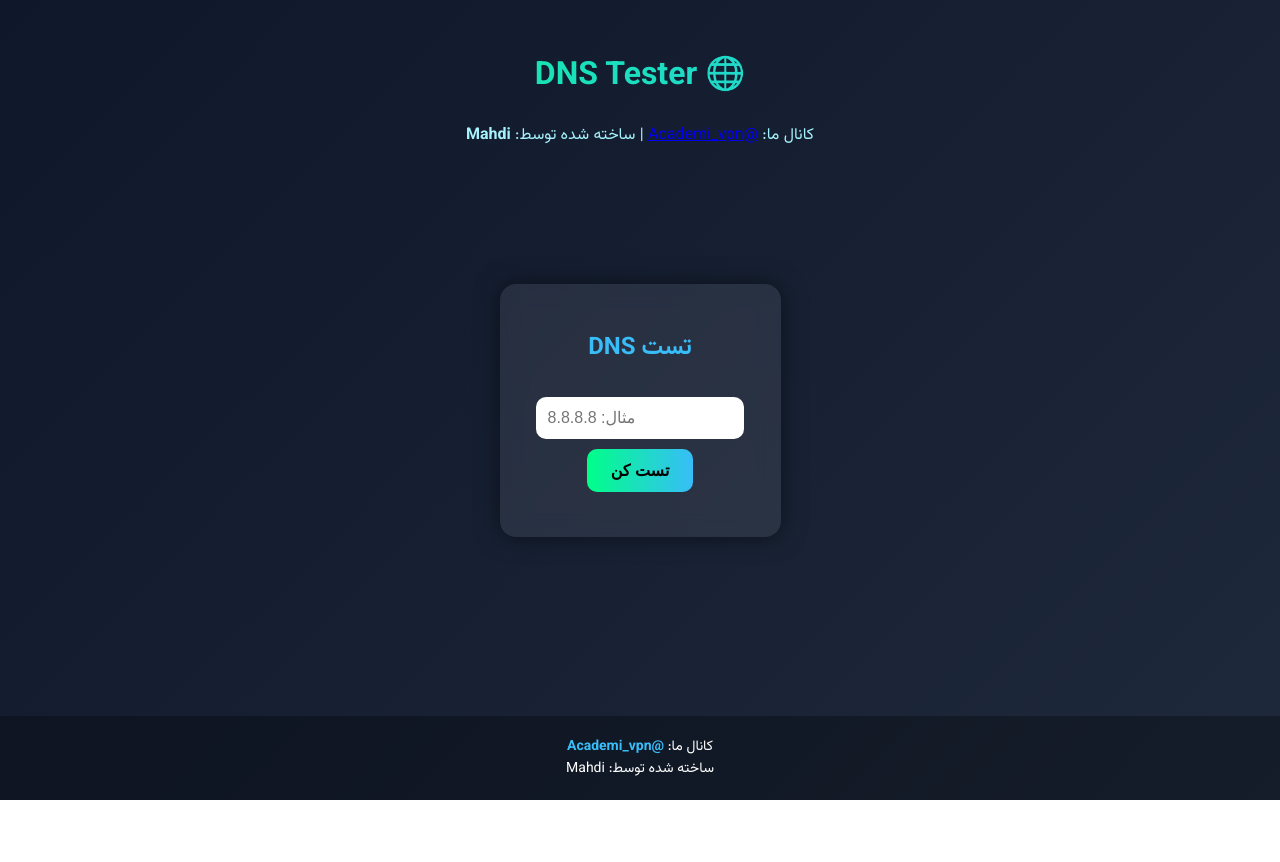
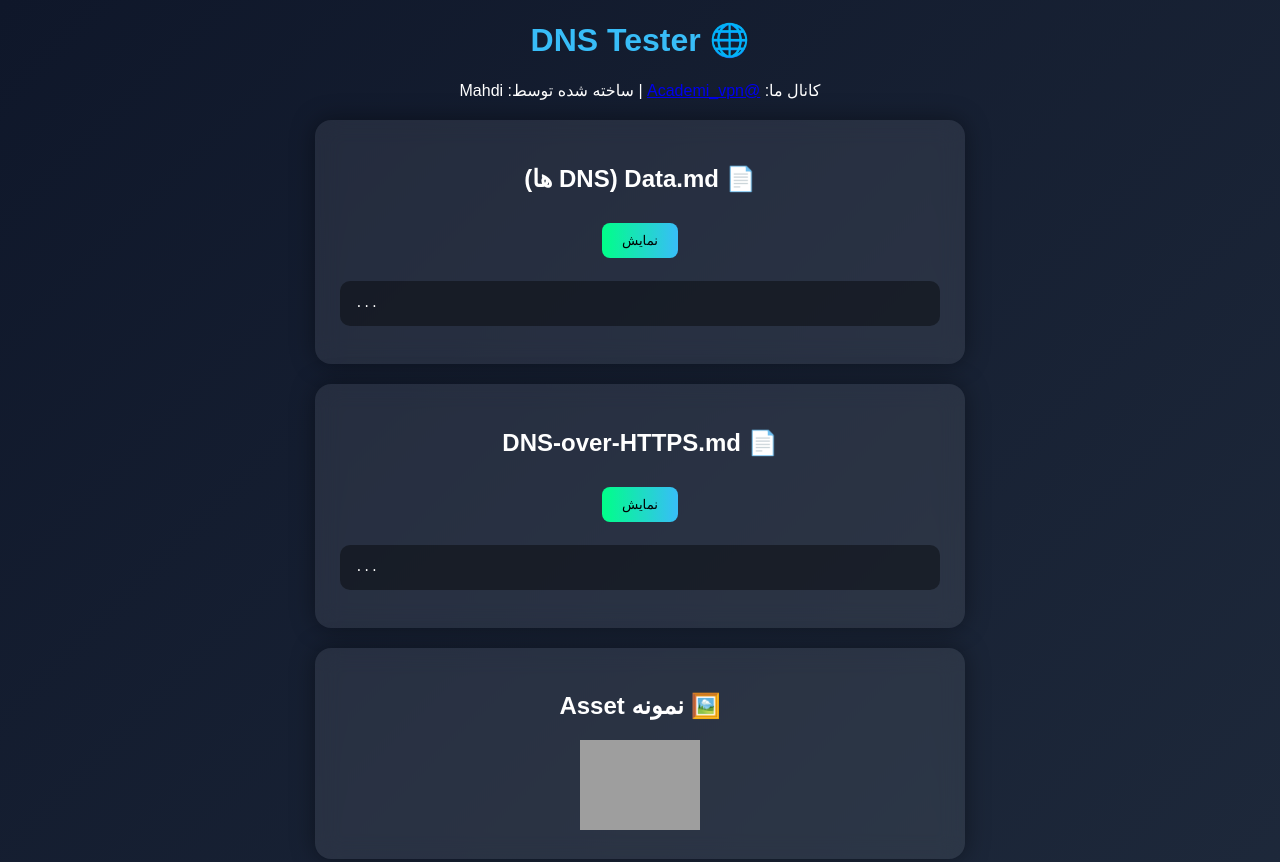
Before and after one commit to Academivpn73/DNS_Tester_web, a plain HTML site: page index.html in a window 1280 px wide. Shown: the top 862 px of the page. Before the commit the page ends 800 px from the top, so only its background shows below. Drawn offline with Linux system fonts and the light colour scheme; grey boxes are pictures that could not be loaded.

Commit message:
Update index.html

```diff
--- a/index.html
+++ b/index.html
@@ -4,128 +4,88 @@
   <meta charset="utf-8">
   <title>🌐 DNS Tester — Academi_vpn</title>
   <meta name="viewport" content="width=device-width, initial-scale=1">
-  <link href="https://fonts.googleapis.com/css2?family=Vazirmatn:wght@400;700&display=swap" rel="stylesheet">
   <style>
     body {
-      font-family: Vazirmatn, sans-serif;
-      background: linear-gradient(135deg, #0f172a, #1e293b);
+      font-family: sans-serif;
+      background: linear-gradient(135deg,#0f172a,#1e293b);
       color: #fff;
       margin: 0;
-      min-height: 100vh;
-      display: flex;
-      flex-direction: column;
-    }
-    header {
+      padding: 0;
       text-align: center;
-      padding: 30px 20px;
-    }
-    header h1 {
-      font-size: 32px;
-      background: linear-gradient(90deg, #00ff88, #38bdf8);
-      -webkit-background-clip: text;
-      color: transparent;
-    }
-    header p {
-      margin-top: 10px;
-      color: #a5f3fc;
     }
     .card {
       background: rgba(255,255,255,0.08);
       backdrop-filter: blur(12px);
       border-radius: 16px;
       padding: 25px;
-      margin: auto;
-      max-width: 480px;
-      text-align: center;
-      box-shadow: 0 0 25px rgba(0,0,0,0.5);
+      margin: 20px auto;
+      max-width: 600px;
+      box-shadow: 0 0 25px rgba(0,0,0,0.4);
     }
-    .card h2 {
-      margin-bottom: 20px;
-      color: #38bdf8;
+    h1 {color: #38bdf8;}
+    button {
+      padding: 10px 20px;
+      border: none;
+      border-radius: 8px;
+      background: linear-gradient(90deg,#00ff88,#38bdf8);
+      cursor: pointer;
+      margin: 10px;
     }
-    input {
-      padding: 12px;
-      width: 80%;
+    pre {
+      text-align: left;
+      background: rgba(0,0,0,0.4);
+      padding: 15px;
       border-radius: 10px;
-      border: none;
-      margin: 10px 0;
-      font-size: 16px;
-      text-align: left;
-    }
-    button {
-      padding: 12px 24px;
-      border: none;
-      border-radius: 10px;
-      font-size: 16px;
-      font-weight: bold;
-      background: linear-gradient(90deg, #00ff88, #38bdf8);
-      cursor: pointer;
-      transition: all 0.3s ease;
-    }
-    button:hover {
-      transform: scale(1.05);
-      box-shadow: 0 0 15px rgba(0,255,200,0.7);
-    }
-    #result {
-      margin-top: 20px;
-      font-size: 18px;
-      color: #f0fdfa;
+      overflow-x: auto;
+      direction: ltr;
     }
     footer {
-      text-align: center;
+      background: rgba(0,0,0,0.3);
       padding: 20px;
-      margin-top: auto;
-      font-size: 14px;
-      background: rgba(0,0,0,0.3);
+      margin-top: 40px;
     }
-    footer a {
-      color: #38bdf8;
-      font-weight: bold;
-      text-decoration: none;
-    }
+    footer a {color:#38bdf8;font-weight:bold;text-decoration:none;}
   </style>
 </head>
 <body>
-  <header>
-    <h1>🌐 DNS Tester</h1>
-    <p>کانال ما: <a href="https://t.me/Academi_vpn" target="_blank">@Academi_vpn</a> | ساخته شده توسط: <b>Mahdi</b></p>
-  </header>
+  <h1>🌐 DNS Tester</h1>
+  <p>کانال ما: <a href="https://t.me/Academi_vpn" target="_blank">@Academi_vpn</a> | ساخته شده توسط: Mahdi</p>
 
   <div class="card">
-    <h2>تست DNS</h2>
-    <input id="dnsInput" type="text" placeholder="مثال: 8.8.8.8">
-    <br>
-    <button onclick="testDNS()">تست کن</button>
-    <div id="result"></div>
+    <h2>📄 Data.md (DNS ها)</h2>
+    <button onclick="loadData()">نمایش</button>
+    <pre id="dataBox">...</pre>
+  </div>
+
+  <div class="card">
+    <h2>📄 DNS-over-HTTPS.md</h2>
+    <button onclick="loadDoH()">نمایش</button>
+    <pre id="dohBox">...</pre>
+  </div>
+
+  <div class="card">
+    <h2>🖼️ نمونه Asset</h2>
+    <img src="https://raw.githubusercontent.com/Academivpn73/DNS_Tester_web/main/assets/google.png" width="120" />
   </div>
 
   <footer>
-    کانال ما: <a href="https://t.me/Academi_vpn" target="_blank">@Academi_vpn</a> <br>
+    کانال ما: <a href="https://t.me/Academi_vpn" target="_blank">@Academi_vpn</a><br>
     ساخته شده توسط: Mahdi
   </footer>
 
   <script>
-    async function testDNS() {
-      const ip = document.getElementById("dnsInput").value.trim();
-      const result = document.getElementById("result");
-      if (!ip) {
-        result.innerHTML = "❌ لطفاً یک IP وارد کنید.";
-        return;
-      }
+    async function loadData(){
+      const url = "https://raw.githubusercontent.com/Academivpn73/DNS_Tester_web/main/Data.md";
+      const res = await fetch(url);
+      const txt = await res.text();
+      document.getElementById("dataBox").textContent = txt;
+    }
 
-      result.innerHTML = "⏳ در حال تست...";
-
-      const host = ip.includes(":") ? `[${ip}]` : ip;
-      const url = `https://${host}/`;
-
-      const start = performance.now();
-      try {
-        await fetch(url, { mode: "no-cors" });
-        const ms = Math.round(performance.now() - start);
-        result.innerHTML = `✅ DNS ${ip} پاسخ داد — پینگ: <b>${ms} ms</b>`;
-      } catch {
-        result.innerHTML = `❌ DNS ${ip} در دسترس نیست.`;
-      }
+    async function loadDoH(){
+      const url = "https://raw.githubusercontent.com/Academivpn73/DNS_Tester_web/main/DNS-over-HTTPS.md";
+      const res = await fetch(url);
+      const txt = await res.text();
+      document.getElementById("dohBox").textContent = txt;
     }
   </script>
 </body>
```
